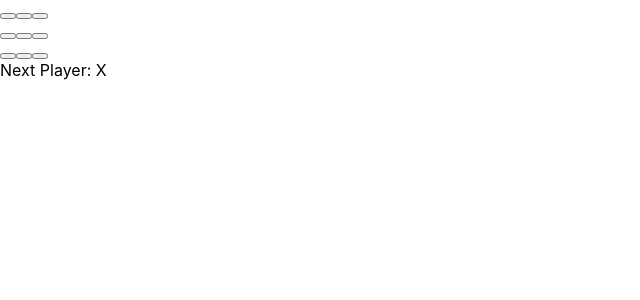
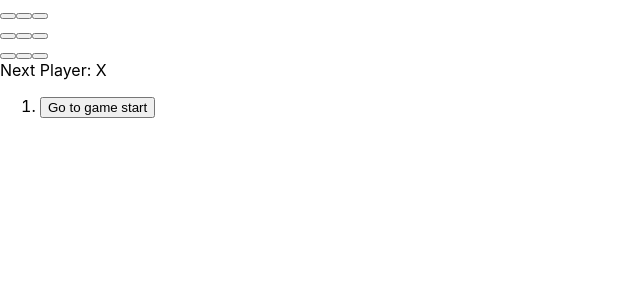
Before and after one commit to rbafna6507/bold_metrics_react_project, a React (Create React App) app: page / in a window 1280 px wide. Shown: the top 300 px of the page, without its empty margins (0-640 px from the left). Built offline with nearby package versions, Linux system fonts and the light colour scheme.

Commit message:
tic tac toe complete

```diff
--- a/src/index.js
+++ b/src/index.js
@@ -57,12 +57,13 @@
       history: [{
         squares: Array(9).fill(null)
       }],
+      stepNumber: 0,
       xIsNext: true,
     };
   }
 
   handleClick(i) {
-    const history = this.state.history;
+    const history = this.state.history.slice(0, this.state.stepNumber+1);
     const current = history[history.length - 1];
     const squares = current.squares.slice();
     if (calculateWinner(squares) || squares[i]) {
@@ -73,14 +74,34 @@
       history: history.concat([{
         squares: squares
       }]),
+      stepNumber: history.length,
       xIsNext: !this.state.xIsNext,
     });
   }
 
+  jumpTo(step) {
+    this.setState({
+      stepNumber: step,
+      xIsNext: (step % 2) == 0,
+    })
+  }
+
   render() {
     const history = this.state.history;
-    const current = history[history.length-1];
+    const current = history[this.state.stepNumber];
     const winner = calculateWinner(current.squares);
+
+    const moves = history.map((step, move) => {
+      const desc = move ?
+        'Go to move #' + move :
+        'Go to game start';
+      return (
+        <li key={move}>
+          <button onClick={() => this.jumpTo(move)}>{desc}</button>
+        </li>
+      );
+    });
+
     let status;
     if (winner) {
       status = 'Winner: ' + winner;
@@ -97,7 +118,7 @@
         </div>
         <div className="game-info">
           <div>{status}</div>
-          <ol>{/* TODO */}</ol>
+          <ol>{moves}</ol>
         </div>
       </div>
     );
```
